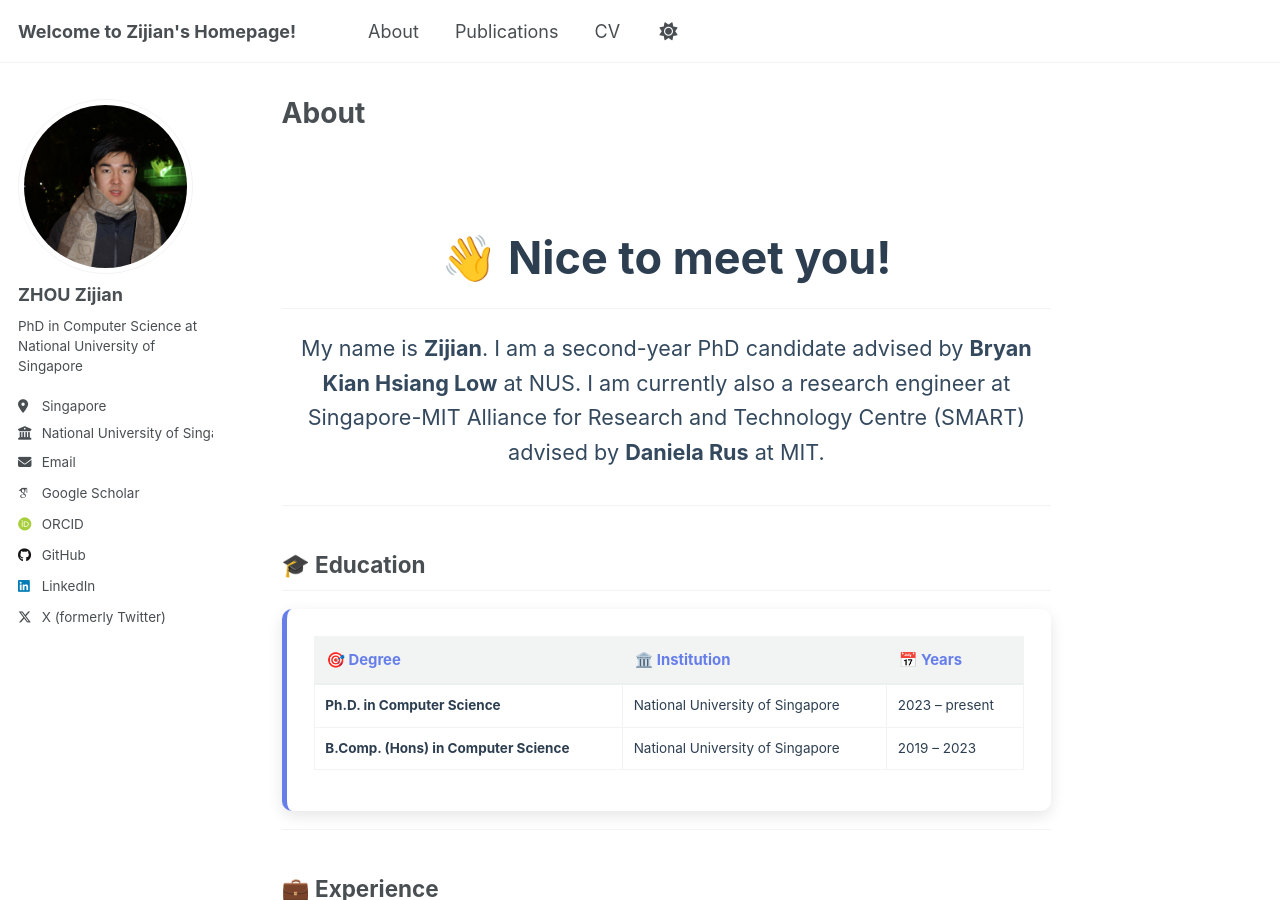
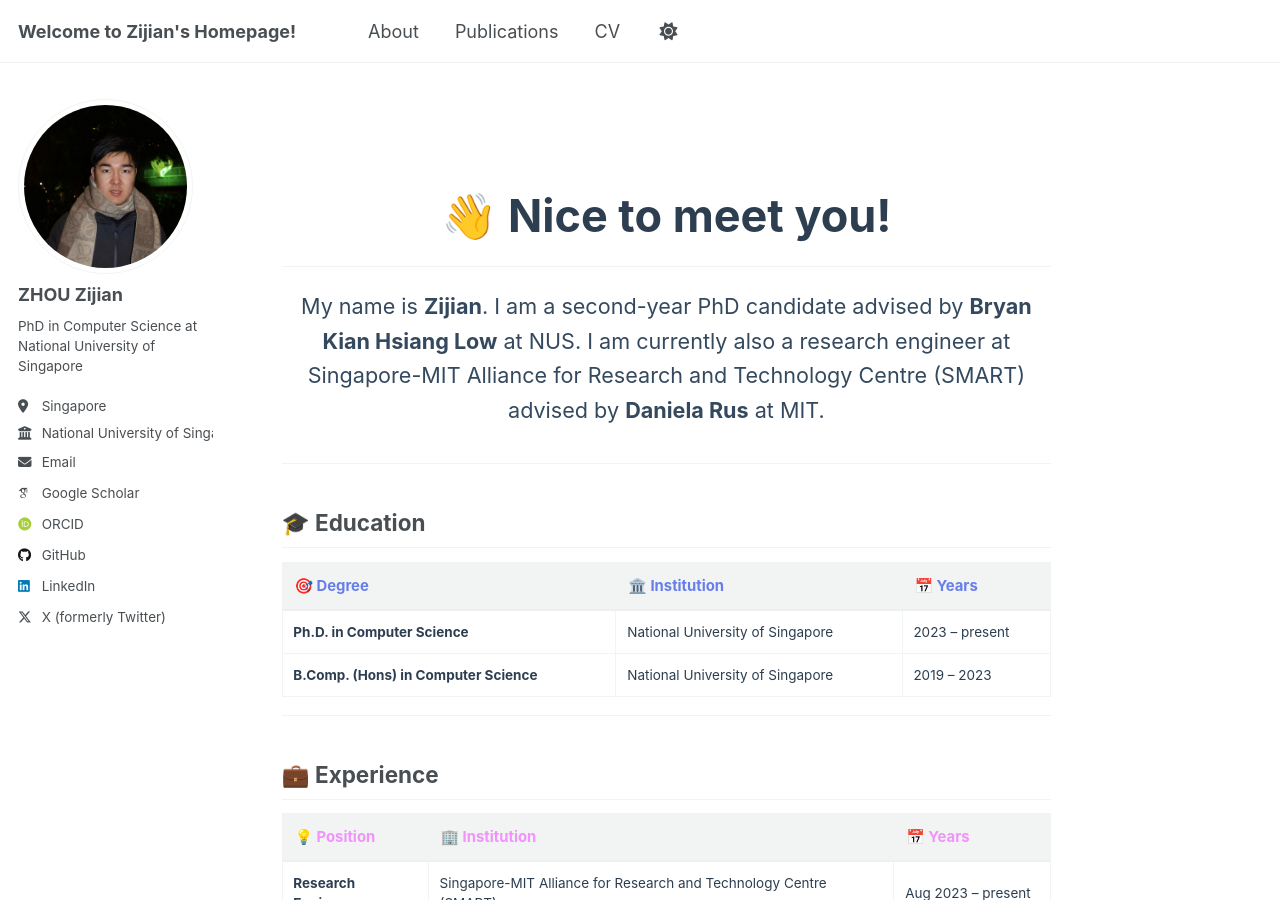
Before and after one commit to BobbyZhouZijian/bobbyzhouzijian.github.io, a Jekyll site: the page built from _pages/about.md, in a window 1280 px wide and 900 px high. Built offline with Jekyll 4.4.1, drawn with Linux system fonts in a browser that asks for light colours; some web fonts are replaced.

Commit message:
update about

```diff
--- a/_pages/about.md
+++ b/_pages/about.md
@@ -18,57 +18,53 @@
 
 ## 🎓 Education
 
-<div style="background: #fff; padding: 1.5em; border-radius: 10px; box-shadow: 0 5px 15px rgba(0,0,0,0.1); border-left: 5px solid #667eea; margin: 1em 0;">
-  <table style="width: 100%; color: #2c3e50;">
-    <thead>
-      <tr style="border-bottom: 2px solid #ecf0f1;">
-        <th style="padding: 0.8em; text-align: left; font-size: 1.1em; color: #667eea;">🎯 Degree</th>
-        <th style="padding: 0.8em; text-align: left; font-size: 1.1em; color: #667eea;">🏛️ Institution</th>
-        <th style="padding: 0.8em; text-align: left; font-size: 1.1em; color: #667eea;">📅 Years</th>
-      </tr>
-    </thead>
-    <tbody>
-      <tr>
-        <td style="padding: 0.8em;"><strong>Ph.D. in Computer Science</strong></td>
-        <td style="padding: 0.8em;">National University of Singapore</td>
-        <td style="padding: 0.8em;">2023 – present</td>
-      </tr>
-      <tr>
-        <td style="padding: 0.8em;"><strong>B.Comp. (Hons) in Computer Science</strong></td>
-        <td style="padding: 0.8em;">National University of Singapore</td>
-        <td style="padding: 0.8em;">2019 – 2023</td>
-      </tr>
-    </tbody>
-  </table>
-</div>
+<table style="width: 100%; color: #2c3e50; border-collapse: collapse; margin: 1em 0;">
+  <thead>
+    <tr style="border-bottom: 2px solid #ecf0f1;">
+      <th style="padding: 0.8em; text-align: left; font-size: 1.1em; color: #667eea;">🎯 Degree</th>
+      <th style="padding: 0.8em; text-align: left; font-size: 1.1em; color: #667eea;">🏛️ Institution</th>
+      <th style="padding: 0.8em; text-align: left; font-size: 1.1em; color: #667eea;">📅 Years</th>
+    </tr>
+  </thead>
+  <tbody>
+    <tr>
+      <td style="padding: 0.8em;"><strong>Ph.D. in Computer Science</strong></td>
+      <td style="padding: 0.8em;">National University of Singapore</td>
+      <td style="padding: 0.8em;">2023 – present</td>
+    </tr>
+    <tr>
+      <td style="padding: 0.8em;"><strong>B.Comp. (Hons) in Computer Science</strong></td>
+      <td style="padding: 0.8em;">National University of Singapore</td>
+      <td style="padding: 0.8em;">2019 – 2023</td>
+    </tr>
+  </tbody>
+</table>
 
 ---
 
 ## 💼 Experience
 
-<div style="background: #fff; padding: 1.5em; border-radius: 10px; box-shadow: 0 5px 15px rgba(0,0,0,0.1); border-left: 5px solid #f093fb; margin: 1em 0;">
-  <table style="width: 100%; color: #2c3e50;">
-    <thead>
-      <tr style="border-bottom: 2px solid #ecf0f1;">
-        <th style="padding: 0.8em; text-align: left; font-size: 1.1em; color: #f093fb;">💡 Position</th>
-        <th style="padding: 0.8em; text-align: left; font-size: 1.1em; color: #f093fb;">🏢 Institution</th>
-        <th style="padding: 0.8em; text-align: left; font-size: 1.1em; color: #f093fb;">📅 Years</th>
-      </tr>
-    </thead>
-    <tbody>
-      <tr>
-        <td style="padding: 0.8em;"><strong>Research Engineer</strong></td>
-        <td style="padding: 0.8em;">Singapore-MIT Alliance for Research and Technology Centre (SMART)</td>
-        <td style="padding: 0.8em;">Aug 2023 – present</td>
-      </tr>
-      <tr>
-        <td style="padding: 0.8em;"><strong>ML Engineer Intern</strong></td>
-        <td style="padding: 0.8em;">TikTok</td>
-        <td style="padding: 0.8em;">Mar 2021 – Mar 2022</td>
-      </tr>
-    </tbody>
-  </table>
-</div>
+<table style="width: 100%; color: #2c3e50; border-collapse: collapse; margin: 1em 0;">
+  <thead>
+    <tr style="border-bottom: 2px solid #ecf0f1;">
+      <th style="padding: 0.8em; text-align: left; font-size: 1.1em; color: #f093fb;">💡 Position</th>
+      <th style="padding: 0.8em; text-align: left; font-size: 1.1em; color: #f093fb;">🏢 Institution</th>
+      <th style="padding: 0.8em; text-align: left; font-size: 1.1em; color: #f093fb;">📅 Years</th>
+    </tr>
+  </thead>
+  <tbody>
+    <tr>
+      <td style="padding: 0.8em;"><strong>Research Engineer</strong></td>
+      <td style="padding: 0.8em;">Singapore-MIT Alliance for Research and Technology Centre (SMART)</td>
+      <td style="padding: 0.8em;">Aug 2023 – present</td>
+    </tr>
+    <tr>
+      <td style="padding: 0.8em;"><strong>ML Engineer Intern</strong></td>
+      <td style="padding: 0.8em;">TikTok</td>
+      <td style="padding: 0.8em;">Mar 2021 – Mar 2022</td>
+    </tr>
+  </tbody>
+</table>
 
 ---
 
@@ -92,32 +88,32 @@
 
 ### 🎯 Current Research Focus Areas
 
-<div style="display: grid; grid-template-columns: repeat(auto-fit, minmax(300px, 1fr)); gap: 1.5em; margin: 2em 0;">
+<div style="display: grid; grid-template-columns: repeat(auto-fit, minmax(300px, 1fr)); gap: 1.5em; margin: 2em 0; align-items: stretch;">
 
-<div style="background: #fff; padding: 1.5em; border-radius: 10px; box-shadow: 0 5px 15px rgba(0,0,0,0.1); border-left: 5px solid #e74c3c;">
+<div style="background: #fff; padding: 1.5em; border-radius: 10px; box-shadow: 0 5px 15px rgba(0,0,0,0.1); border-left: 5px solid #e74c3c; display: flex; flex-direction: column;">
   <h4 style="color: #e74c3c; margin-top: 0;">🚀 Reinforcement Fine-tuning</h4>
-  <p style="line-height: 1.6; color: #2c3e50;">
+  <p style="line-height: 1.6; color: #2c3e50; flex-grow: 1;">
     Past research has demonstrated the effectiveness of reinforcement learning in improving LLM performance, including aligning with human preferences and strengthening reasoning capabilities. To achieve effective RL, a critical ingredient is learning the policy on trajectories that meet desired outcomes. An interesting problem is how to generate high-quality trajectories to make learning more efficient or enable agents to learn harder tasks.
   </p>
 </div>
 
-<div style="background: #fff; padding: 1.5em; border-radius: 10px; box-shadow: 0 5px 15px rgba(0,0,0,0.1); border-left: 5px solid #3498db;">
+<div style="background: #fff; padding: 1.5em; border-radius: 10px; box-shadow: 0 5px 15px rgba(0,0,0,0.1); border-left: 5px solid #3498db; display: flex; flex-direction: column;">
   <h4 style="color: #3498db; margin-top: 0;">💬 Prompt Optimization</h4>
-  <p style="line-height: 1.6; color: #2c3e50;">
+  <p style="line-height: 1.6; color: #2c3e50; flex-grow: 1;">
     A newly emerged paradigm in LLMs is using prompts to alter model behavior or inject new knowledge through in-context learning (ICL). In ICL, task demonstrations are supplied in prompts so LLMs can learn during inference. This paradigm is analogous to classic ML training, where task demonstrations are like training samples. A natural research question is how to evaluate and interpret these demonstrations in the inference-time context.
   </p>
 </div>
 
-<div style="background: #fff; padding: 1.5em; border-radius: 10px; box-shadow: 0 5px 15px rgba(0,0,0,0.1); border-left: 5px solid #2ecc71;">
+<div style="background: #fff; padding: 1.5em; border-radius: 10px; box-shadow: 0 5px 15px rgba(0,0,0,0.1); border-left: 5px solid #2ecc71; display: flex; flex-direction: column;">
   <h4 style="color: #2ecc71; margin-top: 0;">⚡ Speculative Decoding</h4>
-  <p style="line-height: 1.6; color: #2c3e50;">
+  <p style="line-height: 1.6; color: #2c3e50; flex-grow: 1;">
     Speculative decoding speeds up next token generation by employing a draft model to quickly speculate future tokens, then letting the target model verify them in parallel. We can treat the draft model as a <em>data generator</em> and the target model as a <em>data consumer</em>. Similar to data selection in ML training, we can carefully select draft tokens most likely to be accepted, or have the drafter generate many tokens and select the most probable ones for verification.
   </p>
 </div>
 
 </div>
 
-<div style="background: #fff; padding: 2em; border-radius: 15px; box-shadow: 0 5px 15px rgba(0,0,0,0.1); border-left: 5px solid #9b59b6; text-align: center; margin-top: 3em;">
+<div style="text-align: center; margin-top: 3em;">
   <h3 style="color: #9b59b6; margin-bottom: 1em;">🌟 Let's Connect!</h3>
   <p style="color: #2c3e50; font-size: 1.1em; margin: 0;">
     I'm always excited to discuss research ideas, collaborate on projects, or simply chat about the fascinating world of AI and machine learning.
```
Also changed, not shown: other parts of _pages/about.md (+1 -1 lines).
